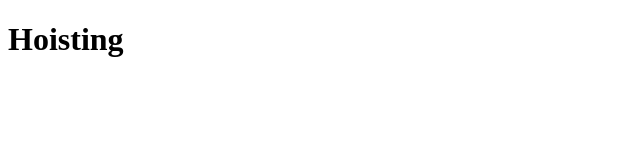
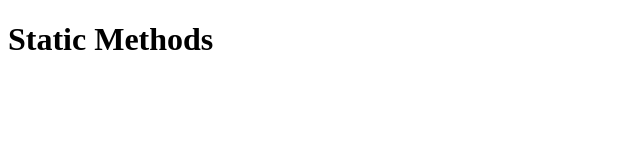
Before and after one commit to NordGus/js-oop, a plain HTML site: page 05_ES6_classes/03_static_methods/index.html in a window 1280 px wide. Shown: the whole page, without its empty margins (0-640 px from the left). Drawn offline with Linux system fonts and the light colour scheme.

```diff
--- a/05_ES6_classes/03_static_methods/index.html
+++ b/05_ES6_classes/03_static_methods/index.html
@@ -7,7 +7,7 @@
     <title>OOP in JavaScript</title>
 </head>
 <body>
-    <h1>Hoisting</h1>
+    <h1>Static Methods</h1>
 
     <script src="./index.js"></script>
 </body>
```
